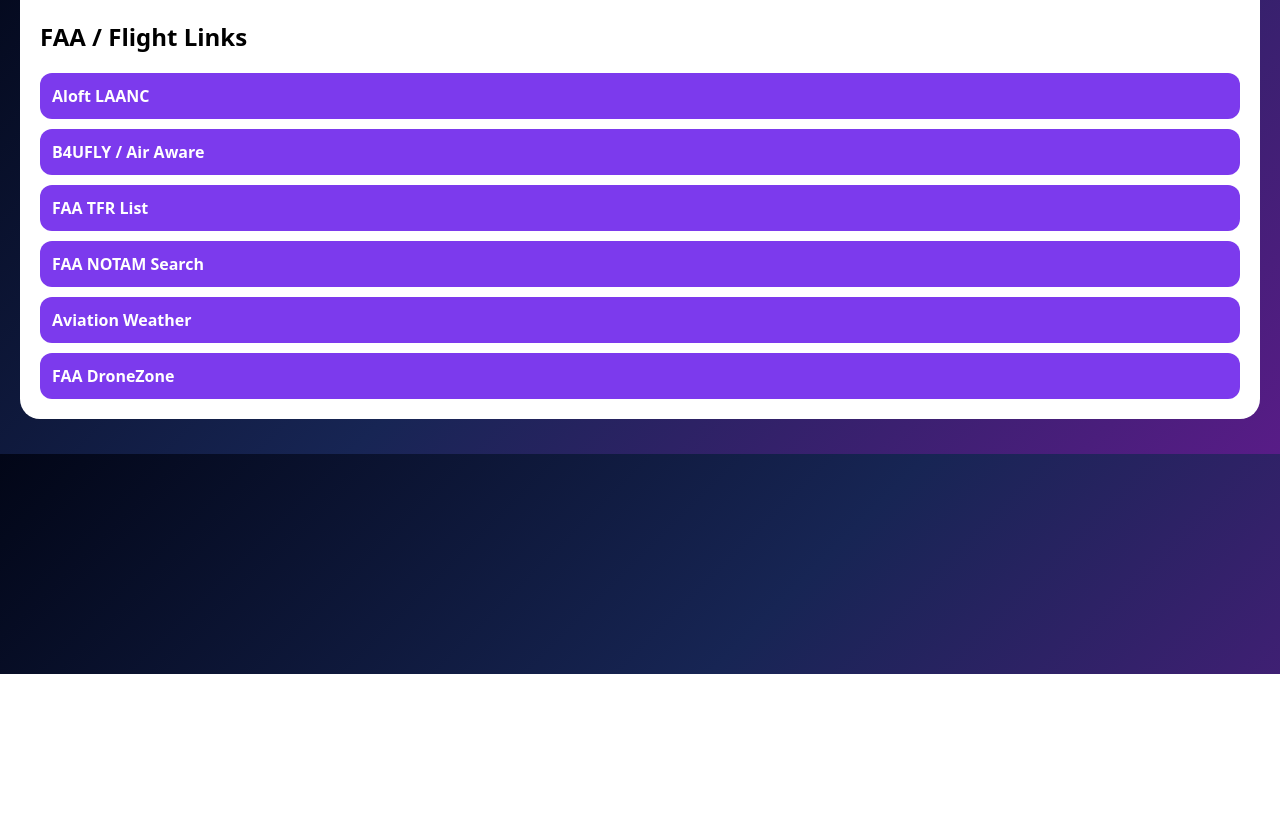
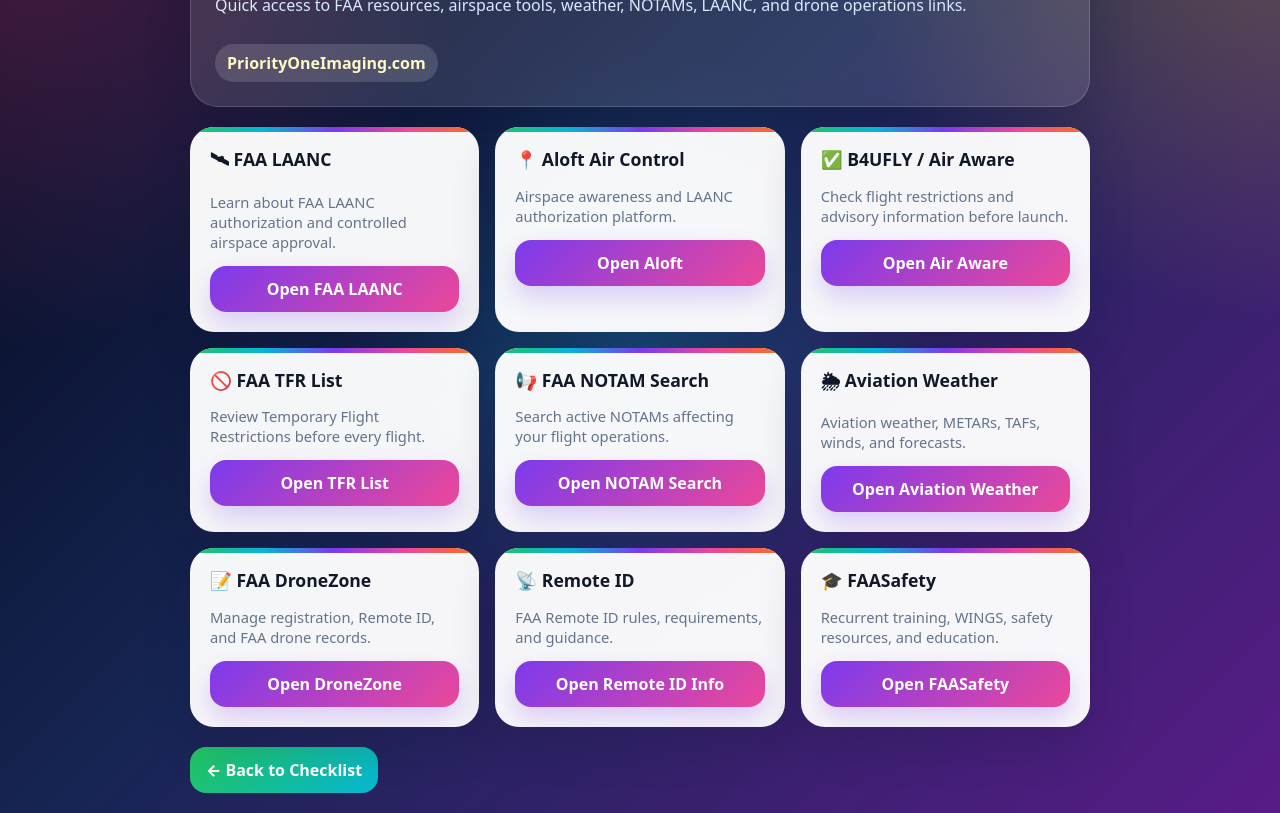
Before and after one commit to kcwiltz3244/DroneFlightCheclist, a plain HTML site: page flightools.html in a window 1280 px wide. Shown: the part 126-939 px from the top of the page. Before the commit the page ends 800 px from the top, so only its background shows below. Drawn offline with Linux system fonts and the light colour scheme.

Commit message:
Refactor flightools.html with new styles and layout
Updated HTML structure and styles for Flight Tools page.

```diff
--- a/flightools.html
+++ b/flightools.html
@@ -1,58 +1,270 @@
 <!DOCTYPE html>
 <html lang="en">
 <head>
-  <meta charset="UTF-8">
-  <meta name="viewport" content="width=device-width, initial-scale=1.0">
+  <meta charset="UTF-8" />
+  <meta name="viewport" content="width=device-width, initial-scale=1.0"/>
+  <meta name="theme-color" content="#7c3aed" />
+
   <title>Flight Tools</title>
 
   <style>
+    :root{
+      --accent:#7c3aed;
+      --accent2:#06b6d4;
+      --good:#22c55e;
+      --shadow:0 18px 45px rgba(15,23,42,.18);
+    }
+
+    *{
+      box-sizing:border-box;
+    }
+
     body{
-      font-family:system-ui;
       margin:0;
+      font-family:system-ui,-apple-system,BlinkMacSystemFont,"Segoe UI",sans-serif;
+      background:
+        radial-gradient(circle at top left, rgba(236,72,153,.32), transparent 30%),
+        radial-gradient(circle at top right, rgba(250,204,21,.28), transparent 28%),
+        radial-gradient(circle at center, rgba(6,182,212,.24), transparent 36%),
+        linear-gradient(135deg,#020617 0%,#172554 45%,#581c87 100%);
+      min-height:100vh;
+      color:white;
       padding:20px;
-      background:linear-gradient(135deg,#020617,#172554,#581c87);
-      color:white;
+    }
+
+    .container{
+      max-width:900px;
+      margin:0 auto;
+    }
+
+    .hero{
+      background:rgba(255,255,255,.12);
+      border:1px solid rgba(255,255,255,.16);
+      border-radius:28px;
+      padding:24px;
+      backdrop-filter:blur(12px);
+      margin-bottom:20px;
+      box-shadow:var(--shadow);
+    }
+
+    h1{
+      margin:0;
+      font-size:clamp(2rem,5vw,3rem);
+    }
+
+    .hero p{
+      color:#dbeafe;
+      margin-top:10px;
+    }
+
+    .domain{
+      display:inline-block;
+      margin-top:12px;
+      padding:8px 12px;
+      border-radius:999px;
+      background:rgba(255,255,255,.14);
+      color:#fef9c3;
+      font-weight:800;
+    }
+
+    .grid{
+      display:grid;
+      grid-template-columns:repeat(auto-fit,minmax(260px,1fr));
+      gap:16px;
     }
 
     .card{
-      background:white;
-      color:black;
+      background:rgba(255,255,255,.96);
+      color:#111827;
+      border-radius:24px;
       padding:20px;
-      border-radius:20px;
-      margin-bottom:15px;
+      box-shadow:var(--shadow);
+      position:relative;
+      overflow:hidden;
     }
 
-    a{
+    .card::before{
+      content:"";
+      position:absolute;
+      top:0;
+      left:0;
+      width:100%;
+      height:5px;
+      background:linear-gradient(90deg,#22c55e,#06b6d4,#7c3aed,#ec4899,#f97316);
+    }
+
+    .card h2{
+      margin-top:0;
+      font-size:1.1rem;
+    }
+
+    .card p{
+      color:#64748b;
+      font-size:.92rem;
+      margin-bottom:14px;
+    }
+
+    a.tool-btn{
       display:block;
-      padding:12px;
-      margin-top:10px;
-      border-radius:12px;
-      background:#7c3aed;
+      text-align:center;
+      text-decoration:none;
+      padding:12px 14px;
+      border-radius:16px;
+      font-weight:800;
       color:white;
+      background:linear-gradient(135deg,var(--accent),#ec4899);
+      box-shadow:0 12px 24px rgba(124,58,237,.22);
+    }
+
+    .back-btn{
+      display:inline-block;
+      margin-top:20px;
       text-decoration:none;
-      font-weight:bold;
+      padding:12px 16px;
+      border-radius:16px;
+      background:linear-gradient(135deg,#22c55e,#06b6d4);
+      color:white;
+      font-weight:800;
+    }
+
+    @media(max-width:700px){
+      body{
+        padding:14px;
+      }
     }
   </style>
 </head>
 
 <body>
 
-<h1>Flight Tools</h1>
+<div class="container">
 
-<div class="card">
-  <h2>FAA / Flight Links</h2>
+  <div class="hero">
+    <h1>Flight Tools</h1>
 
-  <a href="https://air.aloft.ai/" target="_blank">Aloft LAANC</a>
+    <p>
+      Quick access to FAA resources, airspace tools,
+      weather, NOTAMs, LAANC, and drone operations links.
+    </p>
 
-  <a href="https://www.aloft.ai/air-aware/" target="_blank">B4UFLY / Air Aware</a>
+    <span class="domain">PriorityOneImaging.com</span>
+  </div>
 
-  <a href="https://tfr.faa.gov/tfr2/list.html" target="_blank">FAA TFR List</a>
+  <div class="grid">
 
-  <a href="https://notams.aim.faa.gov/notamSearch/" target="_blank">FAA NOTAM Search</a>
+    <div class="card">
+      <h2>🛰 FAA LAANC</h2>
+      <p>
+        Learn about FAA LAANC authorization and controlled airspace approval.
+      </p>
+      <a class="tool-btn"
+         href="https://www.faa.gov/uas/getting_started/laanc"
+         target="_blank">
+         Open FAA LAANC
+      </a>
+    </div>
 
-  <a href="https://aviationweather.gov/" target="_blank">Aviation Weather</a>
+    <div class="card">
+      <h2>📍 Aloft Air Control</h2>
+      <p>
+        Airspace awareness and LAANC authorization platform.
+      </p>
+      <a class="tool-btn"
+         href="https://air.aloft.ai/"
+         target="_blank">
+         Open Aloft
+      </a>
+    </div>
 
-  <a href="https://faadronezone-access.faa.gov/" target="_blank">FAA DroneZone</a>
+    <div class="card">
+      <h2>✅ B4UFLY / Air Aware</h2>
+      <p>
+        Check flight restrictions and advisory information before launch.
+      </p>
+      <a class="tool-btn"
+         href="https://www.aloft.ai/air-aware/"
+         target="_blank">
+         Open Air Aware
+      </a>
+    </div>
+
+    <div class="card">
+      <h2>🚫 FAA TFR List</h2>
+      <p>
+        Review Temporary Flight Restrictions before every flight.
+      </p>
+      <a class="tool-btn"
+         href="https://tfr.faa.gov/tfr2/list.html"
+         target="_blank">
+         Open TFR List
+      </a>
+    </div>
+
+    <div class="card">
+      <h2>📢 FAA NOTAM Search</h2>
+      <p>
+        Search active NOTAMs affecting your flight operations.
+      </p>
+      <a class="tool-btn"
+         href="https://notams.aim.faa.gov/notamSearch/"
+         target="_blank">
+         Open NOTAM Search
+      </a>
+    </div>
+
+    <div class="card">
+      <h2>🌦 Aviation Weather</h2>
+      <p>
+        Aviation weather, METARs, TAFs, winds, and forecasts.
+      </p>
+      <a class="tool-btn"
+         href="https://aviationweather.gov/"
+         target="_blank">
+         Open Aviation Weather
+      </a>
+    </div>
+
+    <div class="card">
+      <h2>📝 FAA DroneZone</h2>
+      <p>
+        Manage registration, Remote ID, and FAA drone records.
+      </p>
+      <a class="tool-btn"
+         href="https://faadronezone-access.faa.gov/"
+         target="_blank">
+         Open DroneZone
+      </a>
+    </div>
+
+    <div class="card">
+      <h2>📡 Remote ID</h2>
+      <p>
+        FAA Remote ID rules, requirements, and guidance.
+      </p>
+      <a class="tool-btn"
+         href="https://www.faa.gov/uas/getting_started/remote_id"
+         target="_blank">
+         Open Remote ID Info
+      </a>
+    </div>
+
+    <div class="card">
+      <h2>🎓 FAASafety</h2>
+      <p>
+        Recurrent training, WINGS, safety resources, and education.
+      </p>
+      <a class="tool-btn"
+         href="https://www.faasafety.gov/"
+         target="_blank">
+         Open FAASafety
+      </a>
+    </div>
+
+  </div>
+
+  <a href="index.html" class="back-btn">
+    ← Back to Checklist
+  </a>
 
 </div>
 
```
